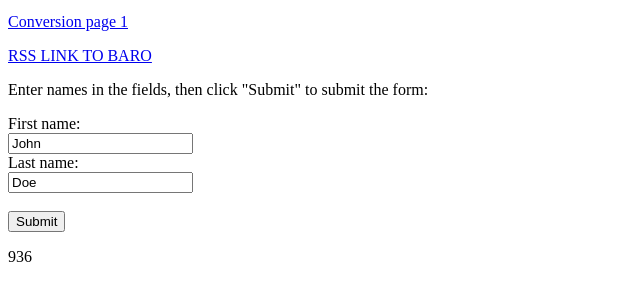
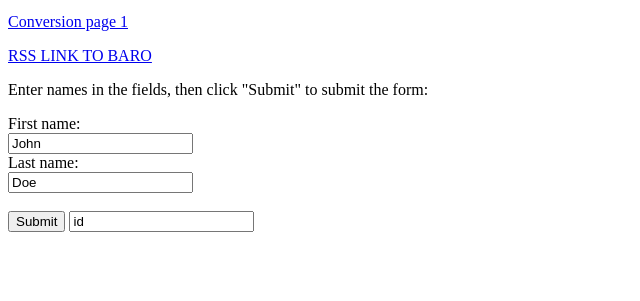
Before and after one commit to grant7/my-project, a plain HTML site: page conv.html in a window 1280 px wide. Shown: the part 101-402 px from the top of the page, without its empty margins (0-640 px from the left). Drawn offline with Linux system fonts and the light colour scheme.

Commit message:
Update conv.html

```diff
--- a/conv.html
+++ b/conv.html
@@ -50,12 +50,12 @@ This is some content.</p>
   <label for="lname">Last name:</label><br>
   <input type="text" id="lname" name="lname" value="Doe"><br><br>
   <input type="submit" value="Submit">
-  <id="identifier">
+  <input type="text" id="id" name="id" value="id"><br><br>
 </form>
 
-<p id="identifier"></p>
+<p id="id"></p>
 <script>
-document.getElementById("identifier").innerHTML = Math.floor(Math.random() * 1000);
+document.getElementById("id").innerHTML = Math.floor(Math.random() * 1000);
 </script>
 
 
```
